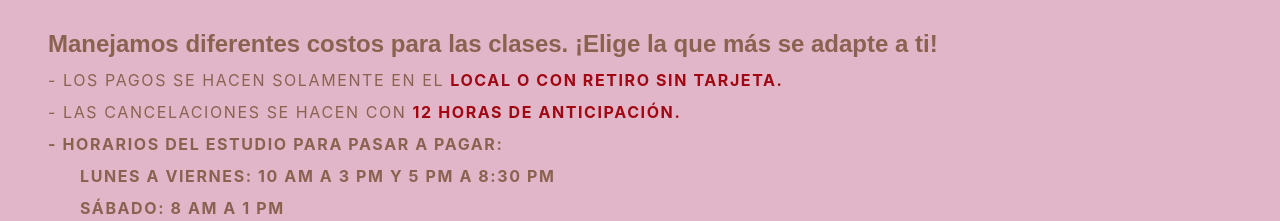
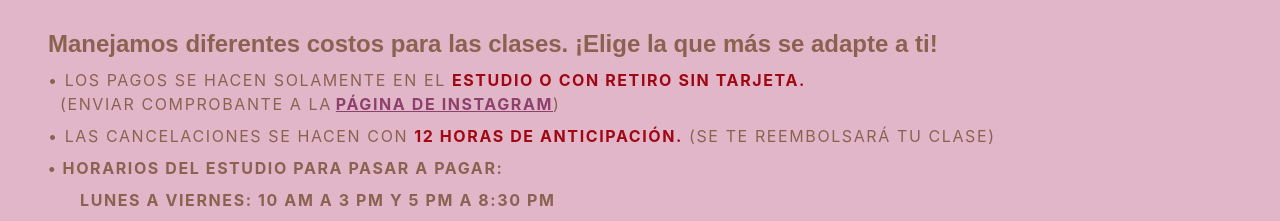
Before and after one commit to HellBroOne/BarreLaV-Webpage, a React (Vite) app in the folder frontend/: page /costos in a window 1280 px wide. Shown: the part 208-429 px from the top of the page. Built offline with nearby package versions, Linux system fonts and the light colour scheme; no server answers; a web font is replaced by a local one.

Commit message:
Agregados textos adicionales

```diff
--- a/frontend/src/pages/Costos.jsx
+++ b/frontend/src/pages/Costos.jsx
@@ -37,7 +37,13 @@ function Costos() {
                         text-[#8b6250]
                         uppercase
                     ">
-                        - Los pagos se hacen solamente en el <span className="text-red-800 font-bold">local o con retiro sin tarjeta.</span>
+                        • Los pagos se hacen solamente en el <span className="text-red-800 font-bold">estudio o con retiro sin tarjeta.</span>
+                    </p>
+                    <p className="pl-3 text-sm md:text-base tracking-widest text-[#8b6250] uppercase">(Enviar comprobante a la
+                        <a className="pl-1 text-[#8C406B] font-bold underline hover:text-[#8B17A6]" href="https://www.instagram.com/barre_lav/" target="_blank" >
+                             p&aacute;gina de Instagram
+                        </a>
+                    )
                     </p>
 
                     <p className="
@@ -47,7 +53,7 @@ function Costos() {
                         text-[#8b6250]
                         uppercase
                     ">
-                       - Las cancelaciones se hacen con <span className="text-red-800 font-bold">12 horas de anticipaci&oacute;n.</span>
+                       • Las cancelaciones se hacen con <span className="text-red-800 font-bold">12 horas de anticipaci&oacute;n.</span> (Se te reembolsar&aacute; tu clase)
                     </p>
 
                     <p className="
@@ -58,7 +64,7 @@ function Costos() {
                         uppercase
                         font-bold
                     ">
-                       - Horarios del Estudio para pasar a pagar:
+                       • Horarios del Estudio para pasar a pagar:
                     </p>
 
                     <p className="
```
